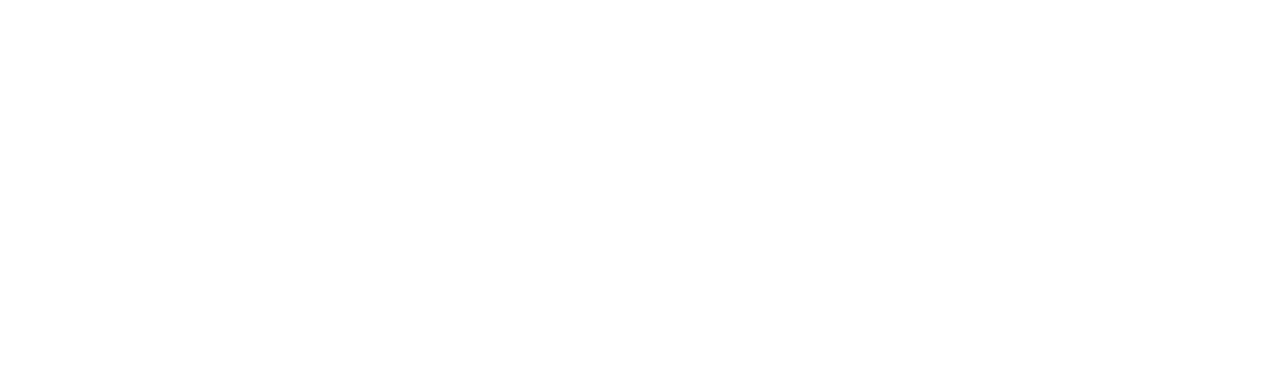
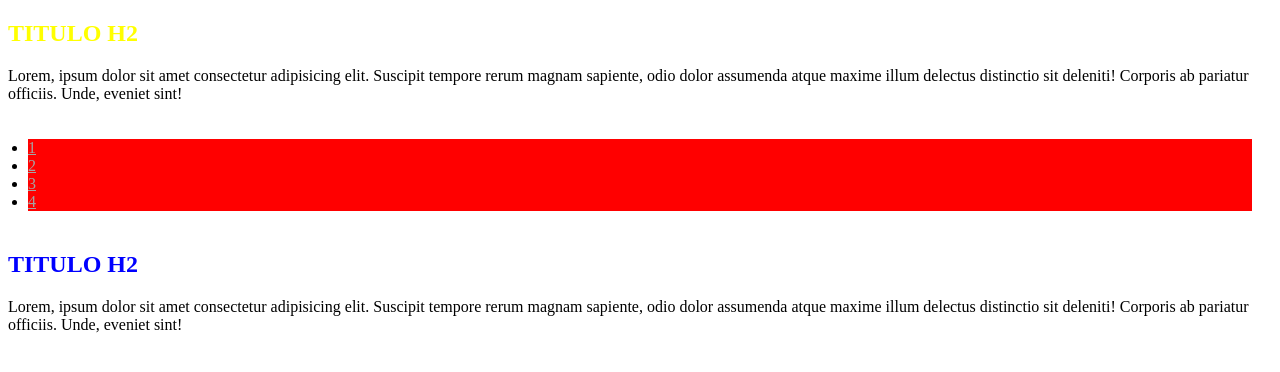
Before and after one commit to maxire5/Semana02, a plain HTML site: page clase-4/cascada.html in a window 1280 px wide. Drawn offline with Linux system fonts and the light colour scheme.

Commit message:
ejercicio clase nro 4

```diff
--- a/clase-4/cascada.html
+++ b/clase-4/cascada.html
@@ -4,9 +4,86 @@
     <meta charset="UTF-8">
     <meta http-equiv="X-UA-Compatible" content="IE=edge">
     <meta name="viewport" content="width=device-width, initial-scale=1.0">
-    <title>Document</title>
-</head>
-<body>
+    <title>Cascada</title>
+    <!--
+    <link rel="stylesheet" href="./styles/main.css">
+    <link rel="stylesheet" href="./styles/pag-home.css">
+    -->
+    <style>
+      /*
+        GLOBAL
+      */
+      h2 {
+        color: orange;
+      }
 
-</body>
-</html>
+      .banner {
+        background: orange;
+      }
+      /*
+      .banner h2 {
+
+      }
+
+      .banner p {
+
+      }
+      */
+
+      /*
+        SECTION-ONE
+      */
+      .section-one h2 {
+        color: blue;
+      }
+
+      .section-one ul {
+        padding: 20px;
+      }
+
+      .section-one li {
+        background: red;
+      }
+
+      .section-one a {
+        color: rgb(165, 164, 164);
+      }
+
+      .section-one .banner {
+        background: red;
+      }
+
+      /*
+        SECTION-TWO
+      */
+      .section-two h2 {
+        color: blue;
+      }
+    </style>
+  </head>
+
+  <body class="body">
+    <main>
+      <section class="section-one section-one-variant">
+        <h2 id="h2" style="color:yellow">TITULO H2</h2>
+        <p>Lorem, ipsum dolor sit amet consectetur adipisicing elit. Suscipit tempore rerum magnam sapiente, odio dolor
+          assumenda atque maxime illum delectus distinctio sit deleniti! Corporis ab pariatur officiis. Unde, eveniet
+          sint!</p>
+        <ul>
+          <li><a href="">1</a></li>
+          <li><a href="">2</a></li>
+          <li><a href="">3</a></li>
+          <li><a href="">4</a></li>
+        </ul>
+
+      </section>
+      <section class="section-two">
+        <h2>TITULO H2</h2>
+        <p>Lorem, ipsum dolor sit amet consectetur adipisicing elit. Suscipit tempore rerum magnam sapiente, odio dolor
+          assumenda atque maxime illum delectus distinctio sit deleniti! Corporis ab pariatur officiis. Unde, eveniet
+          sint!</p>
+      </section>
+    </main>
+  </body>
+
+  </html>
```
Also changed, not shown: clase-4/combinaciones.html (+4 -3 lines), clase-4/flex.html (added, +36 -0 lines), clase-4/pseudoelementos.html (+39 -0 lines).
